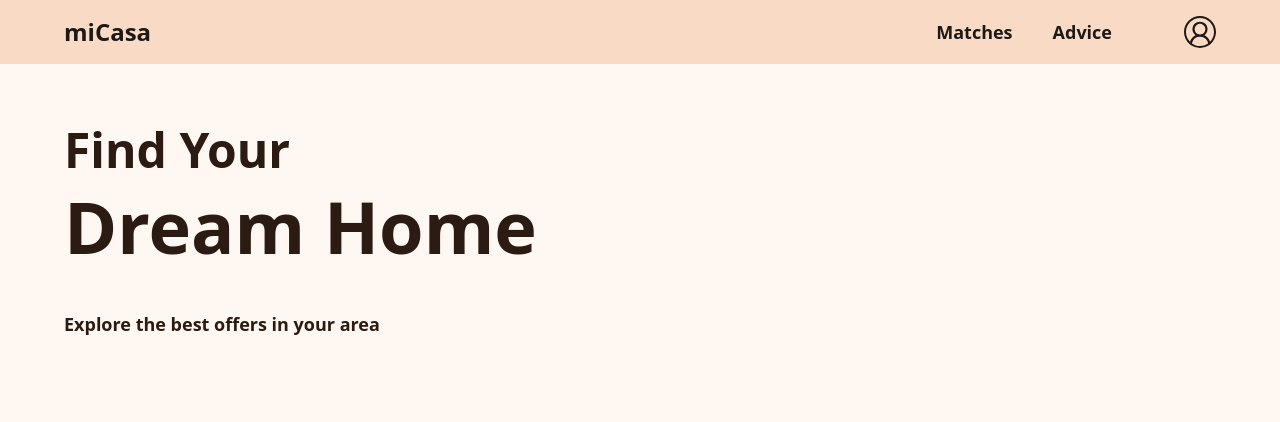
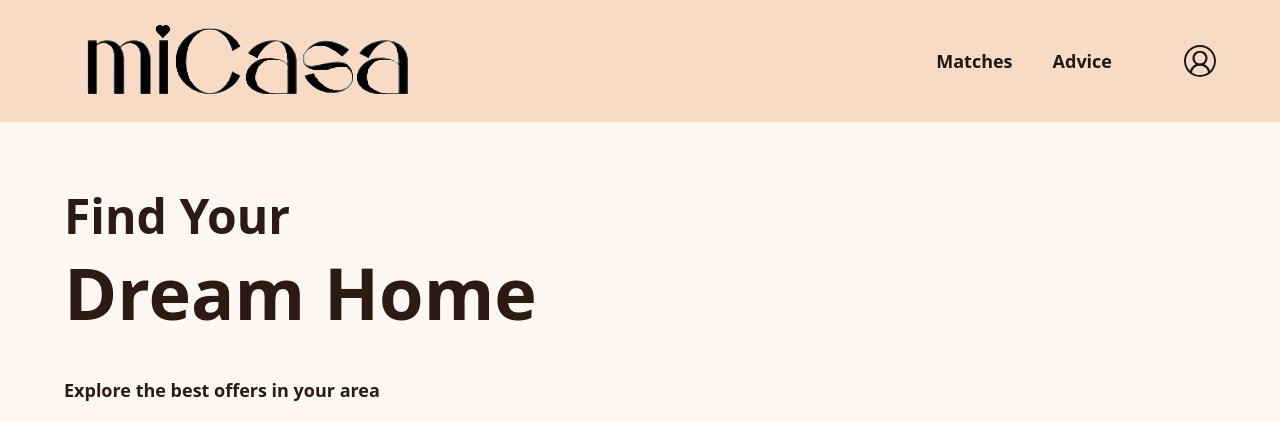
Before and after one commit to li-madison/TinderHouses, a React (Create React App) app in the folder tinder-house/: page / in a window 1280 px wide. Shown: the top 422 px of the page. Built offline with nearby package versions, Linux system fonts and the light colour scheme; no server answers; the database is empty.

Commit message:
logo is added

```diff
--- a/tinder-house/src/Pages/home.jsx
+++ b/tinder-house/src/Pages/home.jsx
@@ -22,7 +22,7 @@ function Home() {
     <div className="min-h-screenflex flex-col space-y-10" style={{backgroundColor: "#fef7f2"}}>
       {/* Header Section */}
 
-      <section className="flex flex-col items-center space-y-4 lg:space-y-8 px-16 pt-16 lg:flex-row lg:items-center justify-between h-64">
+      <section className="flex flex-col items-center space-y-4 lg:space-y-8 px-16 pt-20 lg:flex-row lg:items-center justify-between h-64">
 
           <div className="text-5xl font-bold justify-start text-[#2B1B12] font-montserrat pt-4 ">
             Find Your <br />
@@ -35,7 +35,7 @@ function Home() {
       <div className="flex justify-start px-16 py-16 items-center">
         <Link
           to="/register"
-          className="bg-[#2B1B12] text-white font-semibold text-lg px-12  mx-4 py-3 rounded-lg mt-4 lg:mt-0"
+          className="bg-[#2B1B12] text-white font-semibold text-lg px-12 mx-4 py-3 rounded-lg mt-4 lg:mt-0"
         >
           Sign up
         </Link>
--- a/tinder-house/src/components/Navbar.jsx
+++ b/tinder-house/src/components/Navbar.jsx
@@ -8,7 +8,9 @@ function Navbar() {
     <div className="flex flex-row items-center px-16 py-4 justify-between bg-[#f9dac4]">
 
       <div>
-        <Link to="/" className="text-stone-900 text-2xl font-extrabold"> miCasa </Link>
+        <Link to="/">
+          <img src={"/Remove background project.png"} alt=" " className="w-full h-full"></img>
+        </Link>
       </div>
 
       <div className="flex flex-row ml-auto space-x-6 px-16">
```
Also changed, not shown: tinder-house/public/Remove background project.png (added).
